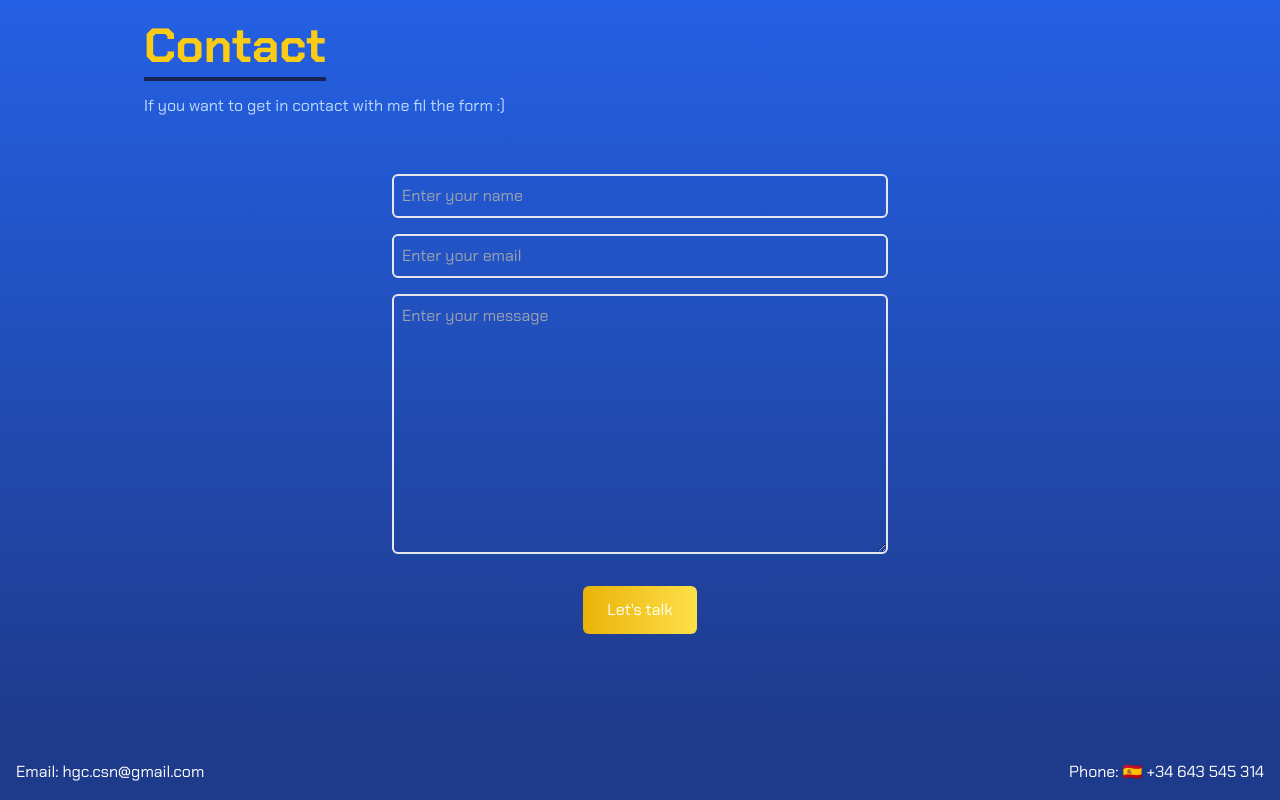
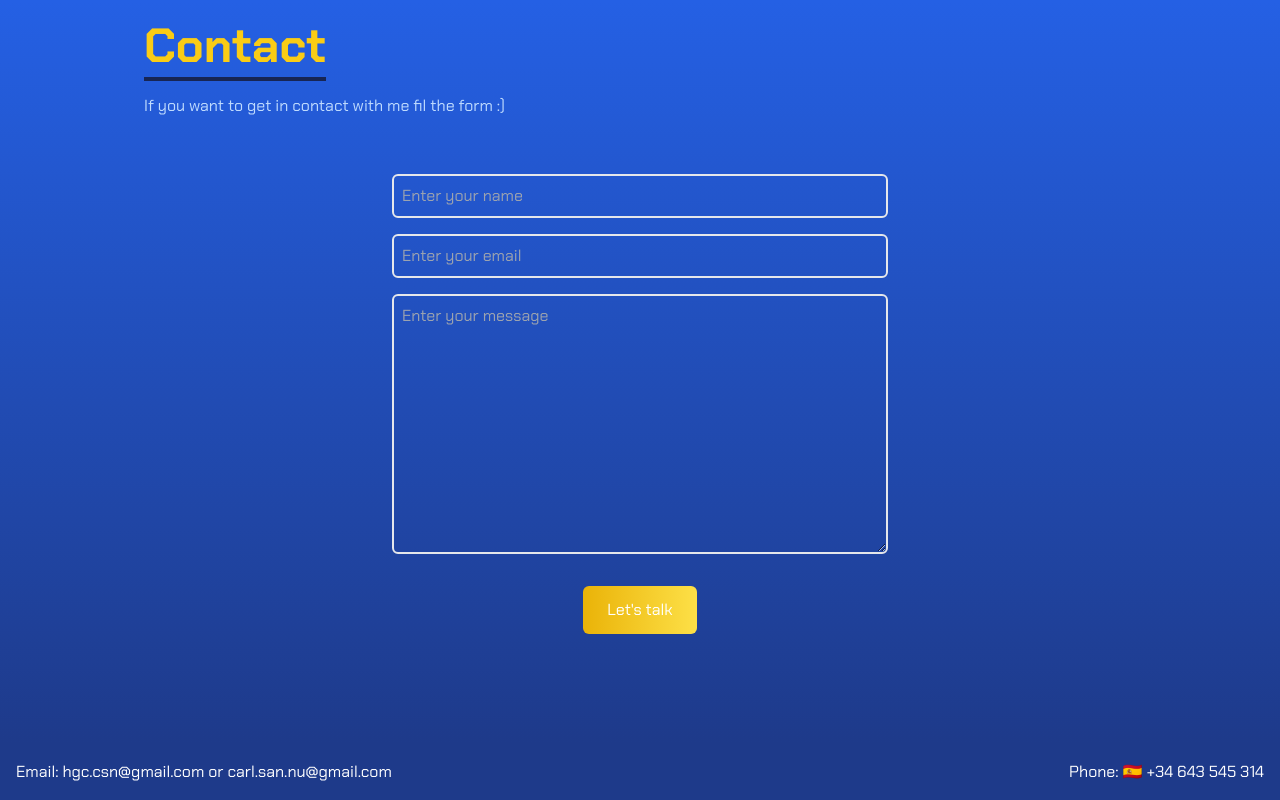
Before and after one commit to hgcsasdas/react-portfolio, a React (Create React App) app: page / in a window 1280 px wide. Shown: the part 3327-4127 px from the top of the page. Built offline with nearby package versions, Linux system fonts and the light colour scheme.

Commit message:
google verification

```diff
--- a/public/index.html
+++ b/public/index.html
@@ -5,6 +5,7 @@
     <link rel="icon" href="%PUBLIC_URL%/foto_final_px_art.ico" />
     <meta name="viewport" content="width=device-width, initial-scale=1" />
     <meta name="theme-color" content="#000000" />
+    <meta name="google-site-verification" content="TmvOhMUXw-WqCdRzEl9b-gAKftuPu7aa6XaVJ7m6IrQ" />
     <meta
       name="description"
       content="Web site created using create-react-app"
--- a/src/components/Footer.jsx
+++ b/src/components/Footer.jsx
@@ -4,7 +4,7 @@ const Footer = () => {
   return (
     <footer className="bg-blue-900 text-white p-4 text-center flex justify-between">
       <div className="text-left">
-        <p>Email: <a href="mailto:hgc.csn@gmail.com">hgc.csn@gmail.com</a></p>
+        <p>Email: <a href="mailto:hgc.csn@gmail.com">hgc.csn@gmail.com</a>  or <a href="mailto:carl.san.nu@gmail.com">carl.san.nu@gmail.com</a> </p>
       </div>
       <div className="text-ellipsis">
         <p>Phone: 🇪🇸 +34 643 545 314</p>
```
